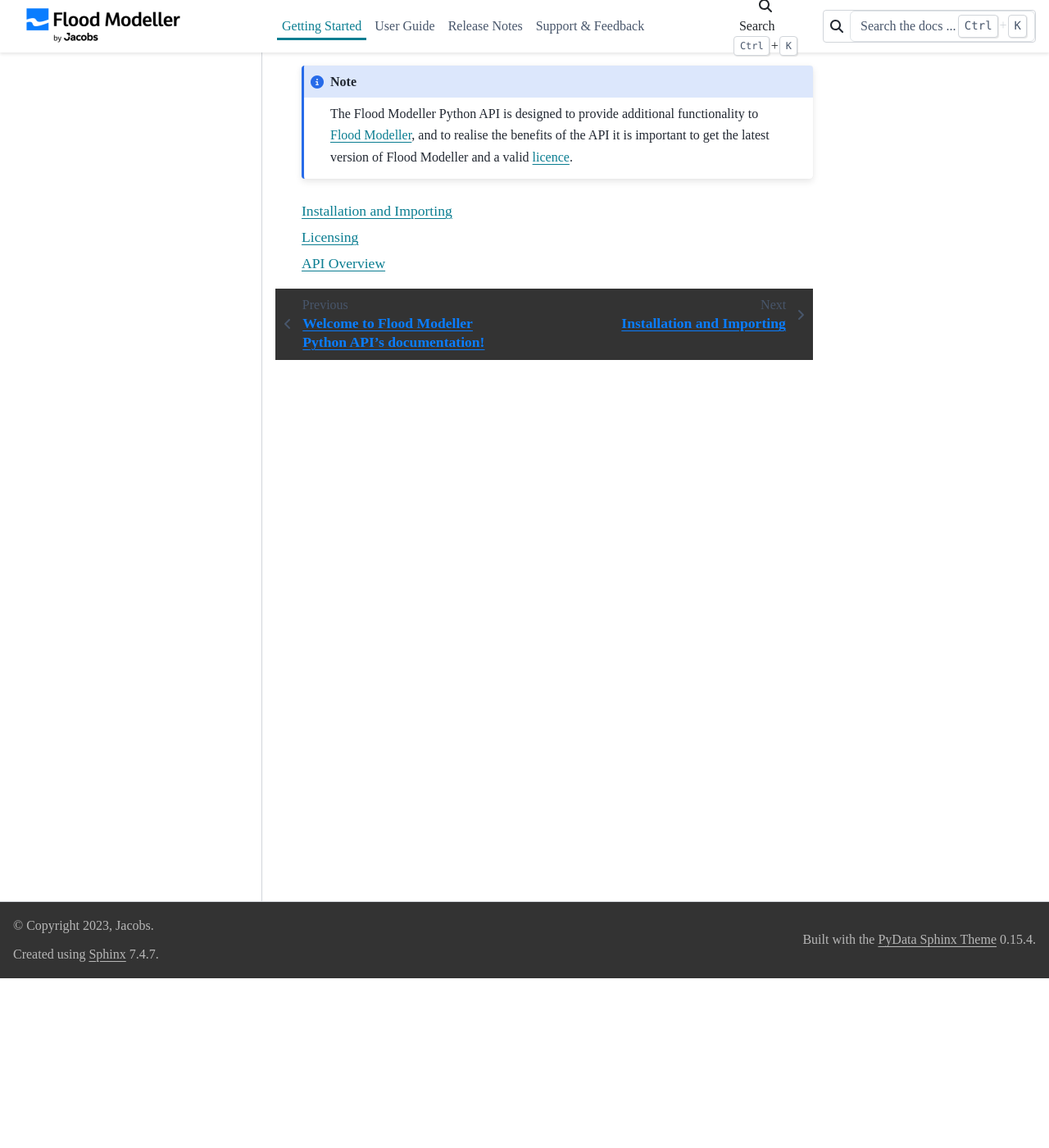
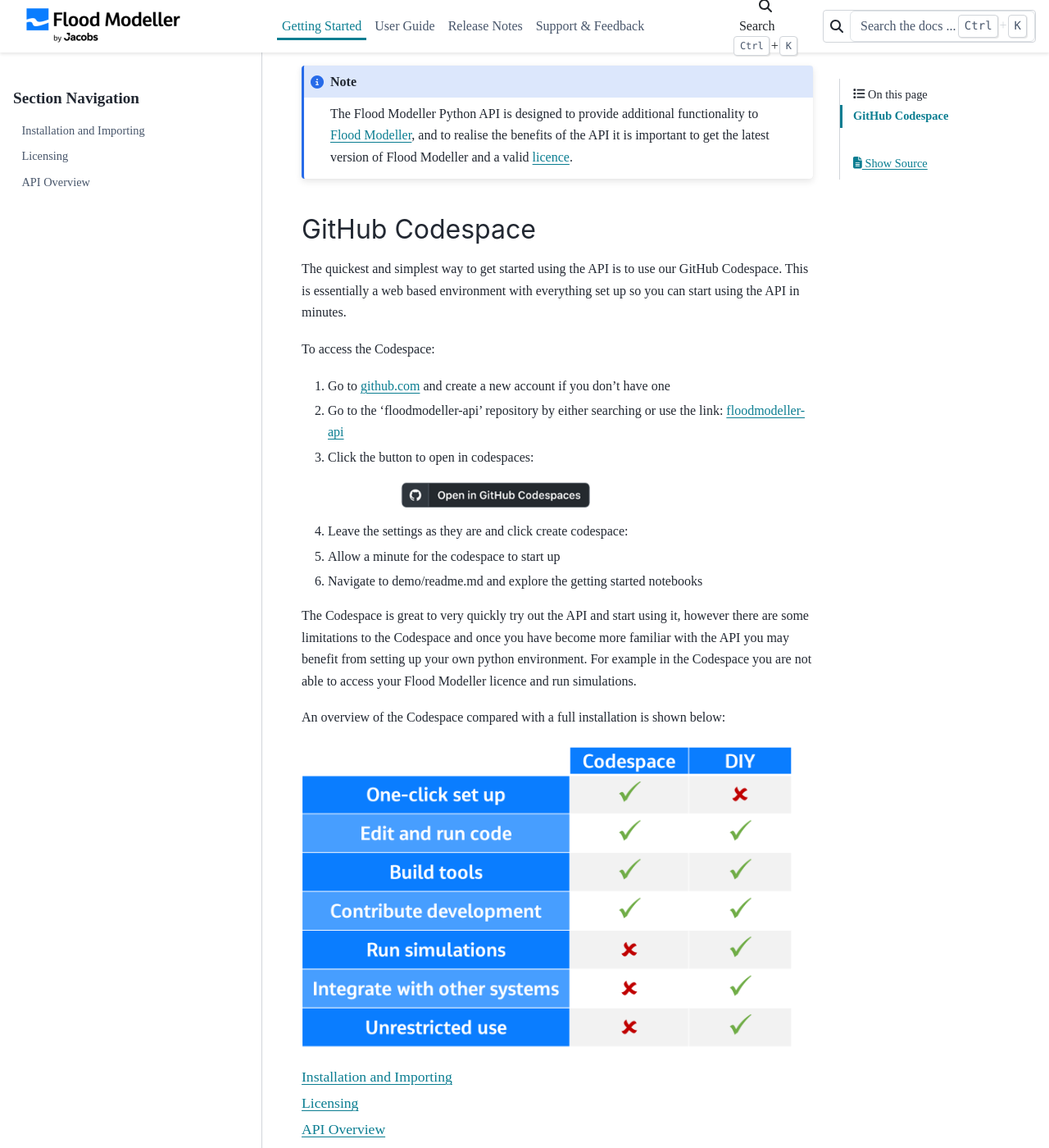
Before and after one commit to People-Places-Solutions/floodmodeller-api, a Sphinx documentation site: the page built from docs/source/getting_started/index.rst, in a window 1280 px wide and 1400 px high, scrolled down 207 px. Shown: the whole window at 82% size. Built offline with Sphinx 7.4.7 and the PyData theme 0.15.4, drawn with Linux system fonts in a browser that asks for light colours; some web fonts are replaced; some of the changed text lies outside the part shown.

Commit message:
Update documentation with codespace info

```diff
--- a/docs/source/getting_started/index.rst
+++ b/docs/source/getting_started/index.rst
@@ -8,6 +8,36 @@
    The Flood Modeller Python API is designed to provide additional functionality to `Flood Modeller <https://www.floodmodeller.com/>`_, and to
    realise the benefits of the API it is important to get the latest version of Flood Modeller and a valid `licence <https://www.floodmodeller.com/pricing>`_.
 
+GitHub Codespace
+-----------------
+
+The quickest and simplest way to get started using the API is to use our GitHub Codespace. This is essentially
+a web based environment with everything set up so you can start using the API in minutes.
+
+To access the Codespace:
+
+1. Go to `github.com <https://www.github.com>`_ and create a new account if you don't have one
+2. Go to the 'floodmodeller-api' repository by either searching or use the link: `floodmodeller-api <https://www.github.com/People-Places-Solutions/floodmodeller-api>`_
+3. Click the button to open in codespaces:
+
+.. image:: open_codespace.png
+   :width: 400
+
+4. Leave the settings as they are and click create codespace:
+5. Allow a minute for the codespace to start up
+6. Navigate to demo/readme.md and explore the getting started notebooks
+
+The Codespace is great to very quickly try out the API and start using it, however there are some
+limitations to the Codespace and once you have become more familiar with the API you may benefit
+from setting up your own python environment. For example in the Codespace you are not able to
+access your Flood Modeller licence and run simulations.
+
+An overview of the Codespace compared with a full installation is shown below:
+
+.. image:: codespace_vs_diy.png
+   :width: 600
+
+
 
 .. toctree::
    :maxdepth: 2
--- a/docs/source/getting_started/installation.rst
+++ b/docs/source/getting_started/installation.rst
@@ -1,7 +1,7 @@
 ****************************
 Installation and Importing
 ****************************
-Before installing the Flood Modeller API, first ensure you already have Python installed on your machine (version 3.6 or greater) and, ideally, have a dedicated python environment set up.
+Before installing the Flood Modeller API, first ensure you already have Python installed on your machine (version 3.8 or greater) and, ideally, have a dedicated python environment set up.
 Consider using `miniforge <https://github.com/conda-forge/miniforge>`_ as a lightweight, open-source package manager.
 
 Once you have your Python environment set up, you can install the floodmodeller_api package directly from PyPI using the following command:
--- a/docs/source/index.rst
+++ b/docs/source/index.rst
@@ -5,7 +5,7 @@
 
 .. Icons used from Font Awesome, see licence at https://fontawesome.com/license
 
-Welcome to Flood Modeller Python API's documentation!
+Welcome to Flood Modeller API's documentation!
 =====================================================
 
 Flood Modeller API is a python package which provides a bridge between
```
Also changed, not shown: docs/source/getting_started/codespace_vs_diy.png (added), docs/source/getting_started/open_codespace.png (added).
